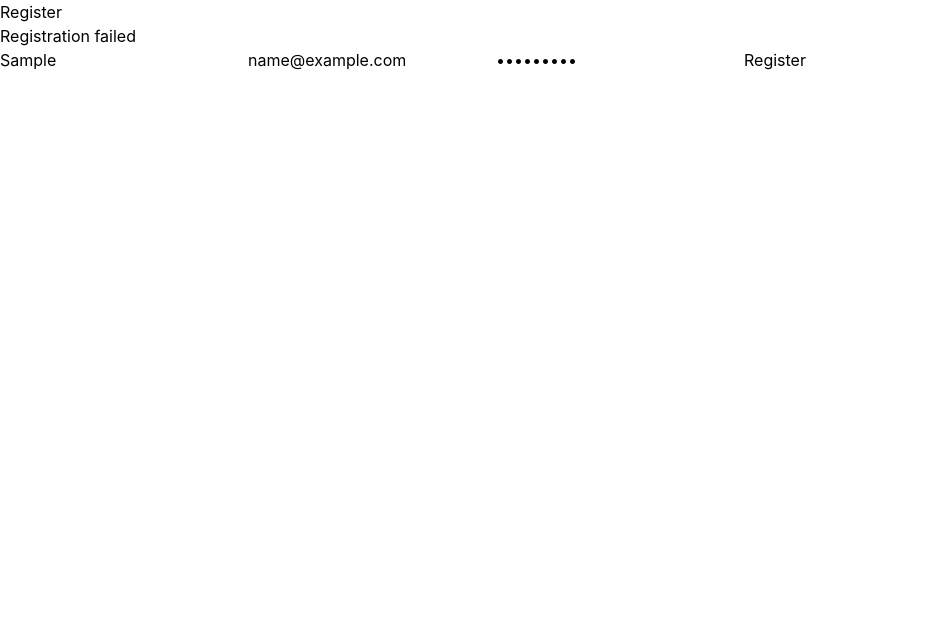
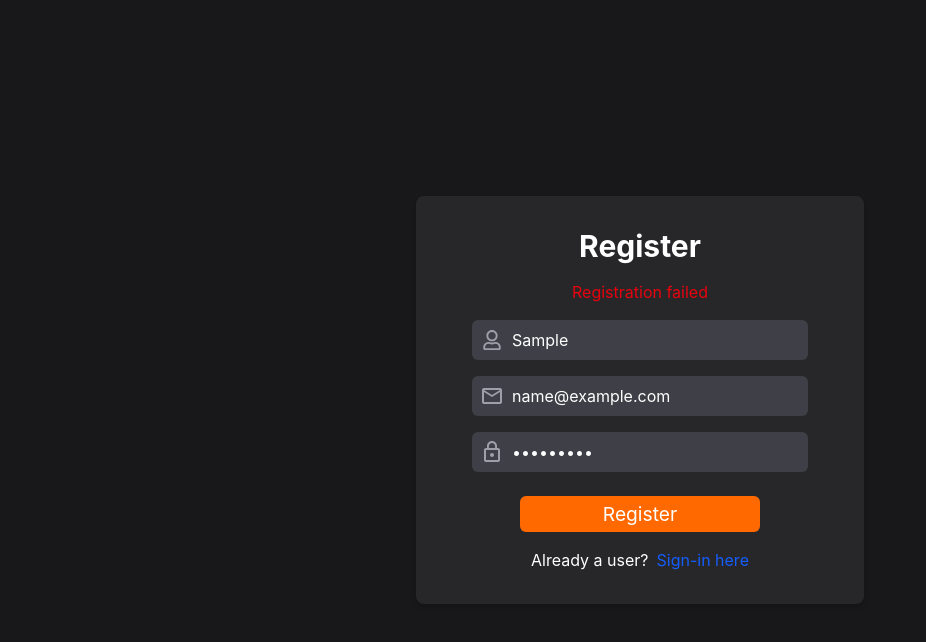
Before and after one commit to JudahBudah/express_workout-logger, a React app in the folder frontend/: page /register in a window 1280 px wide. Both pictures are taken after typing "Sample", "name@example.com", "Sample123" into the empty fields and a click on the button "Register". Shown: the top 642 px of the page, without its empty margins (0-926 px from the left). Built offline with nearby package versions, Linux system fonts and the light colour scheme; no server answers; the HTML template or start-up script is replaced by a standard one.

Commit message:
Login & Register styling

```diff
--- a/frontend/package.json
+++ b/frontend/package.json
@@ -14,6 +14,7 @@
     "axios": "^1.16.1",
     "react": "^19.2.6",
     "react-dom": "^19.2.6",
+    "react-icons": "^5.6.0",
     "react-router-dom": "^7.15.1",
     "tailwindcss": "^4.3.0"
   },
--- a/frontend/src/pages/Login.jsx
+++ b/frontend/src/pages/Login.jsx
@@ -1,6 +1,8 @@
 import { useState } from 'react'
 import { useNavigate } from 'react-router-dom'
 import api from '../api/axios'
+import { MdOutlineEmail } from "react-icons/md";
+import { MdLockOutline } from "react-icons/md";
 
 function Login() {
   const [email, setEmail] = useState('')
@@ -20,24 +22,39 @@ function Login() {
   }
 
   return (
-    <div>
-      <h1>Login</h1>
-      {error && <p>{error}</p>}
-      <form onSubmit={handleSubmit}>
+    <div className='bg-zinc-900 flex items-center justify-center h-screen text-white'>
+      <div className='bg-zinc-800 p-8 px-14 rounded-lg shadow-md w-full max-w-md flex flex-col gap-4 items-center'>
+        <h1 className='text-center text-3xl font-bold'>Login</h1>
+        {error && <p className='text-red-600'>{error}</p>}
+        <form onSubmit={handleSubmit} className='flex flex-col gap-4 items-center w-full'>
+          <div className='w-full'>
+            <MdOutlineEmail className='absolute text-2xl text-zinc-400 mt-2 ml-2 z-10' />
             <input
               type='email'
               placeholder='Email'
               value={email}
               onChange={(e) => setEmail(e.target.value)}
+              className='bg-zinc-700 p-2 pl-10 rounded-md outline-0 w-full relative'
             />
+          </div>
+          <div className='w-full'>
+            <MdLockOutline className='absolute text-2xl text-zinc-400 mt-2 ml-2 z-10' />
             <input
               type='password'
               placeholder='Password'
               value={password}
               onChange={(e) => setPassword(e.target.value)}
+              className='bg-zinc-700 p-2 pl-10 rounded-md outline-0 w-full relative'
             />
-        <button type='submit'>Login</button>
+          </div>
+          <button type='submit' className='bg-orange-500 w-60 text-[1.2rem] p-1 rounded-md cursor-pointer items-center mt-2'>Login</button>
         </form>
+        <p>New user?
+          <a onClick={() => navigate('/register')} className='cursor-pointer text-blue-600 text-center pl-2'>
+            Create an account here
+          </a>
+        </p>
+      </div>
     </div>
   )
 }
--- a/frontend/src/pages/Register.jsx
+++ b/frontend/src/pages/Register.jsx
@@ -1,6 +1,9 @@
 import { useState } from 'react'
 import { useNavigate } from 'react-router-dom'
 import api from '../api/axios'
+import { FaRegUser } from "react-icons/fa";
+import { MdOutlineEmail } from "react-icons/md";
+import { MdLockOutline } from "react-icons/md";
 
 function Register() {
   const [username, setUsername] = useState('')
@@ -20,33 +23,54 @@ function Register() {
   }
 
   return (
-    <div>
-      <h1>Register</h1>
-      {error && <p>{error}</p>}
-      <form onSubmit={handleSubmit}>
+    <div className='bg-zinc-900 flex items-center justify-center h-screen text-white'>
+      <div className='bg-zinc-800 p-8 px-14 rounded-lg shadow-md w-full max-w-md flex flex-col gap-4 items-center'>
+        <h1 className='text-center text-3xl font-bold'>Register</h1>
+
+        {error && <p className='text-red-600'>{error}</p>}
+
+        <form onSubmit={handleSubmit} className='flex flex-col gap-4 items-center w-full'>
+          <div className='w-full'>
+            <FaRegUser className='absolute text-[1.25rem] text-zinc-400 mt-2.5 ml-2.5 z-10' />
             <input
               type='text'
               placeholder='Username'
               value={username}
               onChange={(e) => setUsername(e.target.value)}
+              className='bg-zinc-700 p-2 pl-10 rounded-md outline-0 w-full relative'
             />
+          </div>
+          <div className='w-full'>
+            <MdOutlineEmail className='absolute text-2xl text-zinc-400 mt-2 ml-2 z-10' />
             <input
               type='email'
               placeholder='Email'
               value={email}
               onChange={(e) => setEmail(e.target.value)}
+              className='bg-zinc-700 p-2 pl-10 rounded-md outline-0 w-full relative'
             />
+          </div>
+          <div className='w-full'>
+            <MdLockOutline className='absolute text-2xl text-zinc-400 mt-2 ml-2 z-10' />
             <input
               type='password'
               placeholder='Password'
               value={password}
               onChange={(e) => setPassword(e.target.value)}
+              className='bg-zinc-700 p-2 pl-10 rounded-md outline-0 w-full relative'
             />
-        <button type='submit'>Register</button>
+          </div>
+
+          <button type='submit' className='bg-orange-500 w-60 text-[1.2rem] p-1 rounded-md cursor-pointer items-center mt-2'>Register</button>
         </form>
+        <p>Already a user?
+          <a onClick={() => navigate('/')} className='cursor-pointer text-blue-600 text-center pl-2'>
+            Sign-in here
+          </a>
+        </p>
+      </div>
     </div>
   )
-
 }
 
 export default Register
```
Also changed, not shown: 2 other files (tests, documents, lock files or other folders). Lines whose indentation alone changed are shown as unchanged.
